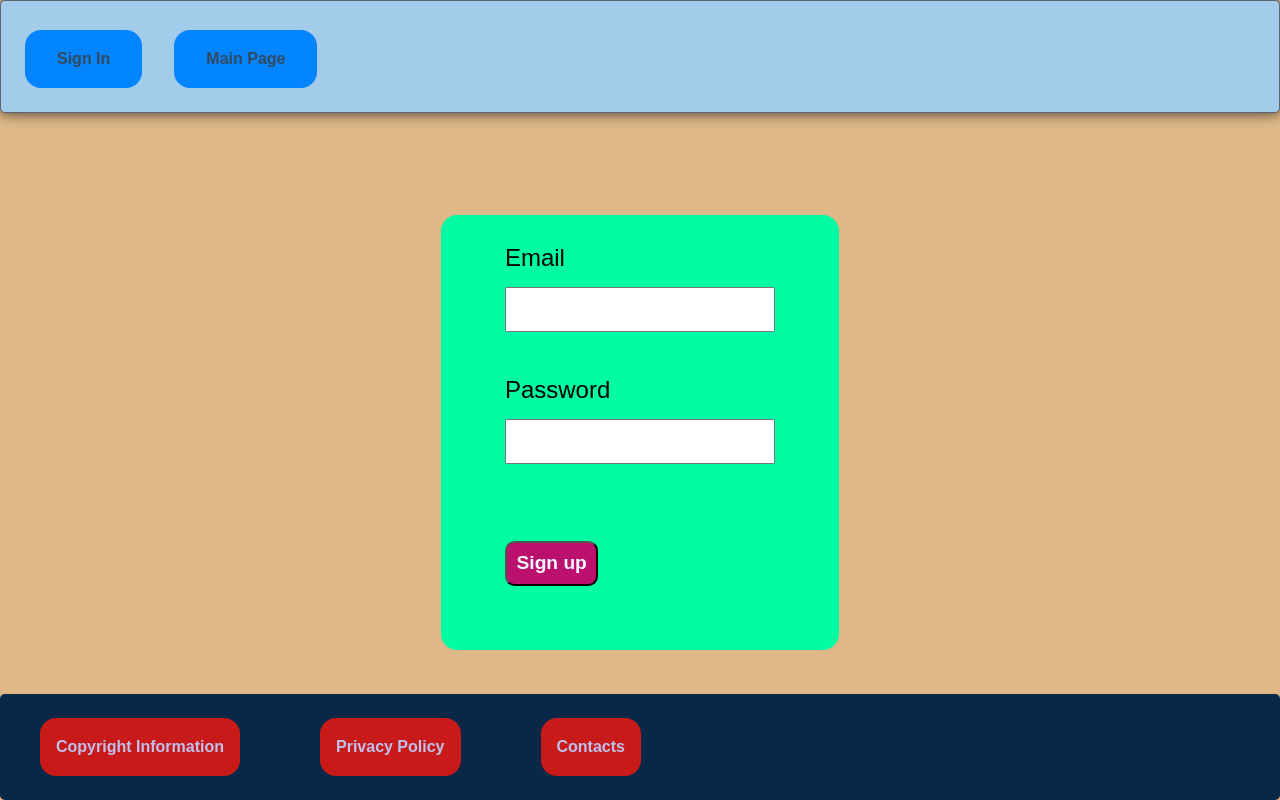
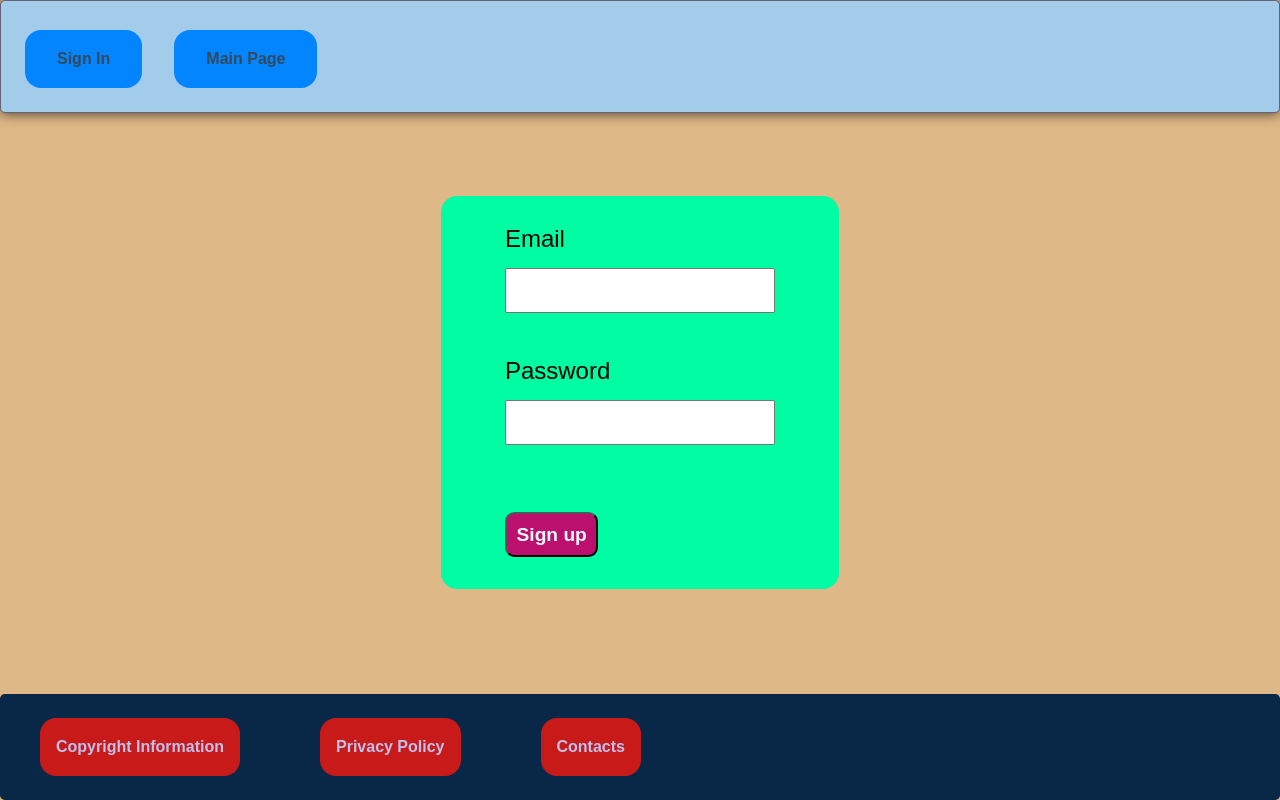
Before and after one commit to raunoraa/Group-AM-Vue, a Vue app in the folder group_am_vue/: page /#/ in a window 1280 px wide. Built offline with nearby package versions, Linux system fonts and the light colour scheme.

Commit message:
Made the form look nicer on wider screens

```diff
--- a/group_am_vue/src/views/SignupPage.vue
+++ b/group_am_vue/src/views/SignupPage.vue
@@ -62,7 +62,7 @@ export default {
     justify-content: center;
 
     width: 100%;
-    height: 80vh;
+    height: 70vh;
   }
 
   /*
@@ -83,6 +83,7 @@ export default {
     border-radius: 1em;
     padding: 4em;
     padding-top: 1.5em;
+    padding-bottom: 2em;
     background: rgb(0, 253, 164);
     max-width: 70%;
   }
@@ -93,7 +94,7 @@ export default {
   }
 
   .submit{
-    margin-top: 2em;
+    margin-top: 1.5em;
     padding: 0.5em;
     border-radius: 0.5em;
     background: rgb(187, 16, 110);
```
